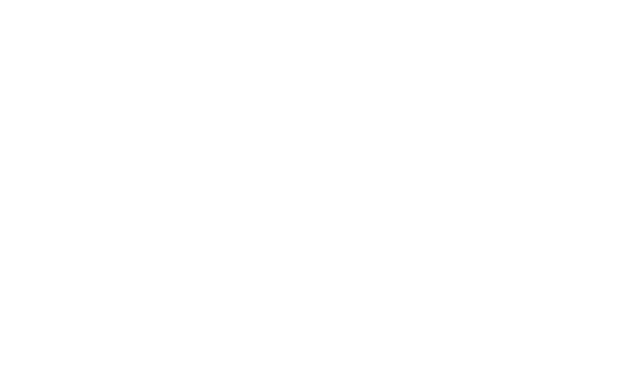
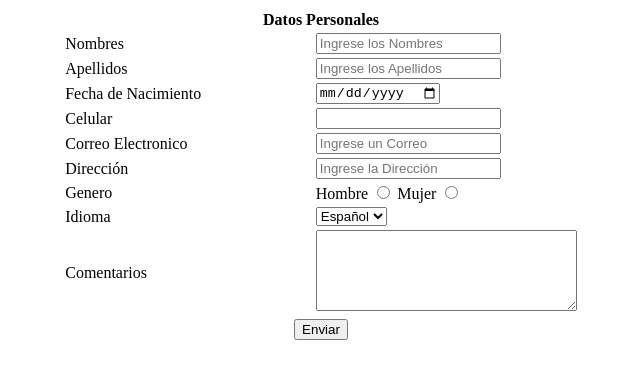
Before and after one commit to cesarAncco/laboratorio_formulario, a plain HTML site: page index.html in a window 1280 px wide. Shown: the whole page, without its empty margins (319-959 px from the left). Drawn offline with Linux system fonts and the light colour scheme.

Commit message:
Segundo Commit: Agregando el contenido del formulario base

```diff
--- a/index.html
+++ b/index.html
@@ -1,11 +1,88 @@
 <!DOCTYPE html>
-<html lang="en">
+<html lang="es">
   <head>
     <meta charset="UTF-8" />
     <meta name="viewport" content="width=device-width, initial-scale=1.0" />
     <title>Formulario</title>
   </head>
   <body>
+    <!-- Formulario -->
+    <!-- Un formulario basico para poder ingresar datos de una persona para registrarse en un pagina web -->
+    <form action="/resgistro_datos" method="post" target="_blank">
+      <table width="100%">
+        <tr>
+          <th colspan="4">Datos Personales</th>
+        </tr>
+        <tr>
+          <td width="30%"></td>
+          <td width="20%"><label for="nombre">Nombres</label></td>
+          <td width="20%"><input type="text" name="nombre" id="nombre" placeholder="Ingrese los Nombres"></td>
+          <td width="30%"></td>
+        </tr>
+        <tr>
+          <td width="30%"></td>
+          <td width="20%"><label for="apellidos">Apellidos</label></td>
+          <td width="20%"><input type="text" name="apellidos" id="apellidos" placeholder="Ingrese los Apellidos"></td>
+          <td width="30%"></td>
+        </tr>
+        <tr>
+          <td width="30%"></td>
+          <td width="20%"><label for="nacimiento">Fecha de Nacimiento</label></td>
+          <td width="20%"><input type="date" name="nacimiento" id="nacimiento"></td>
+          <td width="30%"></td>
+        </tr>
+        <tr>
+          <td width="30%"></td>
+          <td width="20%"><label for="celular">Celular</label></td>
+          <td width="20%"><input type="number" name="celular" id="celular"></td>
+          <td width="30%"></td>
+        </tr>
+        <tr>
+          <td width="30%"></td>
+          <td width="20%"><label for="correo">Correo Electronico</label></td>
+          <td width="20%"><input type="email" name="correo" id="correo" placeholder="Ingrese un Correo"></td>
+          <td width="30%"></td>
+        </tr>
+        <tr>
+          <td width="30%"></td>
+          <td width="20%"><label for="direccion">Dirección</label></td>
+          <td width="20%"><input type="text" name="direccion" id="direccion" placeholder="Ingrese la Dirección"></td>
+          <td width="30%"></td>
+        </tr>
+        <tr>
+          <td width="30%"></td>
+          <td width="20%"><label for="genero">Genero</label></td>
+          <td width="20%">
+            <label for="hombre">Hombre</label>
+            <input type="radio" name="genero" id="hombre">
+            <label for="mujer">Mujer</label>
+            <input type="radio" name="genero" id="mujer">
+          </td>
+          <td width="30%"></td>
+          <tr>
+            <td width="30%"></td>
+            <td width="20%"><label for="direccion">Idioma</label></td>
+            <td width="20%"><select name="idiomas" id="idiomas" name="idiomas">
+              <option value="español">Español</option>
+              <option value="ingles">Ingles</option>
+              <option value="frances">Frances</option>
+            </select></td>
+            <td width="30%"></td>
+          </tr>
+        </tr>
+        <tr>
+          <td width="30%"></td>
+          <td width="20%"><label for="comentario">Comentarios</label></td>
+          <td width="20%"><textarea name="comentario" id="comentario" cols="30" rows="5"></textarea></td>
+          <td width="30%"></td>
+        </tr>
+        <tr>
+          <td width="30%"></td>
+          <td colspan="2" width="40%" style="text-align: center;"><input type="submit" value="Enviar"></td>
+          <td width="30%"></td>
+        </tr>
 
+      </table>
+    </form>
   </body>
 </html>
```
